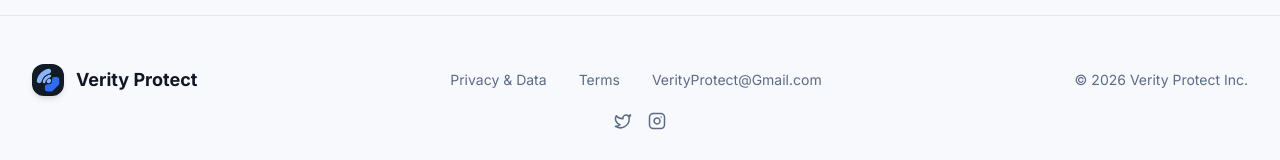
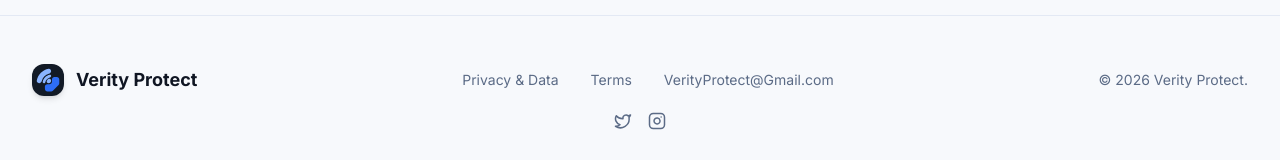
Before and after one commit to SynisterSage/verityweb, a React (Vite) app: page /terms in a window 1280 px wide. Shown: the part 1528-1688 px from the top of the page. Built offline with nearby package versions, Linux system fonts and the light colour scheme.

Commit message:
official brand name

```diff
--- a/components/layout/Footer.tsx
+++ b/components/layout/Footer.tsx
@@ -75,7 +75,7 @@ export const Footer: React.FC = () => {
 
             {/* Copyright - Visible on Desktop in this row */}
             <div className="hidden md:block text-sm text-light-muted dark:text-dark-muted">
-              © {new Date().getFullYear()} Verity Protect Inc.
+              © {new Date().getFullYear()} Verity Protect.
             </div>
 
           </div>
```
